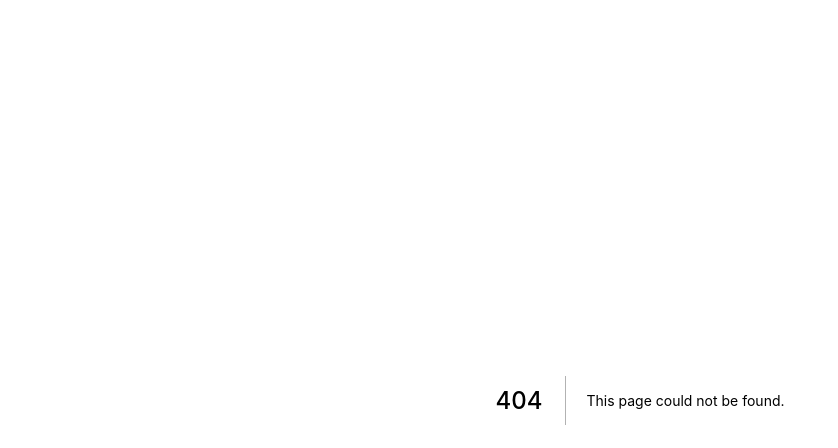
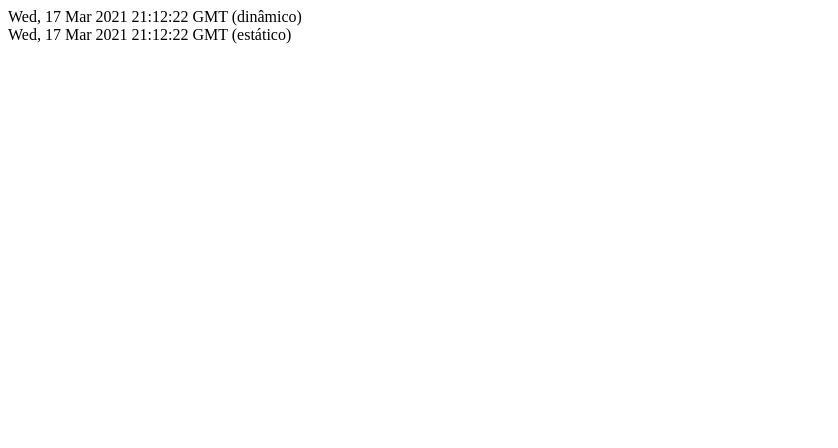
Before and after one commit to LuizCorrea-Dev/ideia1, a Next.js app: page /tempo in a window 1280 px wide. Before the commit this address had no page. Shown: the top 448 px of the page, without its empty margins (0-838 px from the left). Built offline with nearby package versions, Linux system fonts and the light colour scheme.

Commit message:
teste de dynamic e static

```diff
--- /dev/null
+++ b/pages/tempo.js
@@ -0,0 +1,24 @@
+function Tempo (props) {
+  const dynamicDate = new Date()
+  const dynamicDateString = dynamicDate.toGMTString()
+
+  return(
+    <div>
+      <div>{dynamicDateString} (dinâmico)</div>
+      <div>{props.staticDateString} (estático)</div>
+    </div>
+  )
+}
+
+export function getStaticProps() { // estes dados não vai para o front-end
+  const staticDate = new Date()
+  const staticDateString = staticDate.toGMTString()
+
+  return{
+    props: { //este props será injeto do componente TEMPO da página
+      staticDateString
+    }
+  }
+}
+
+export default Tempo
```
